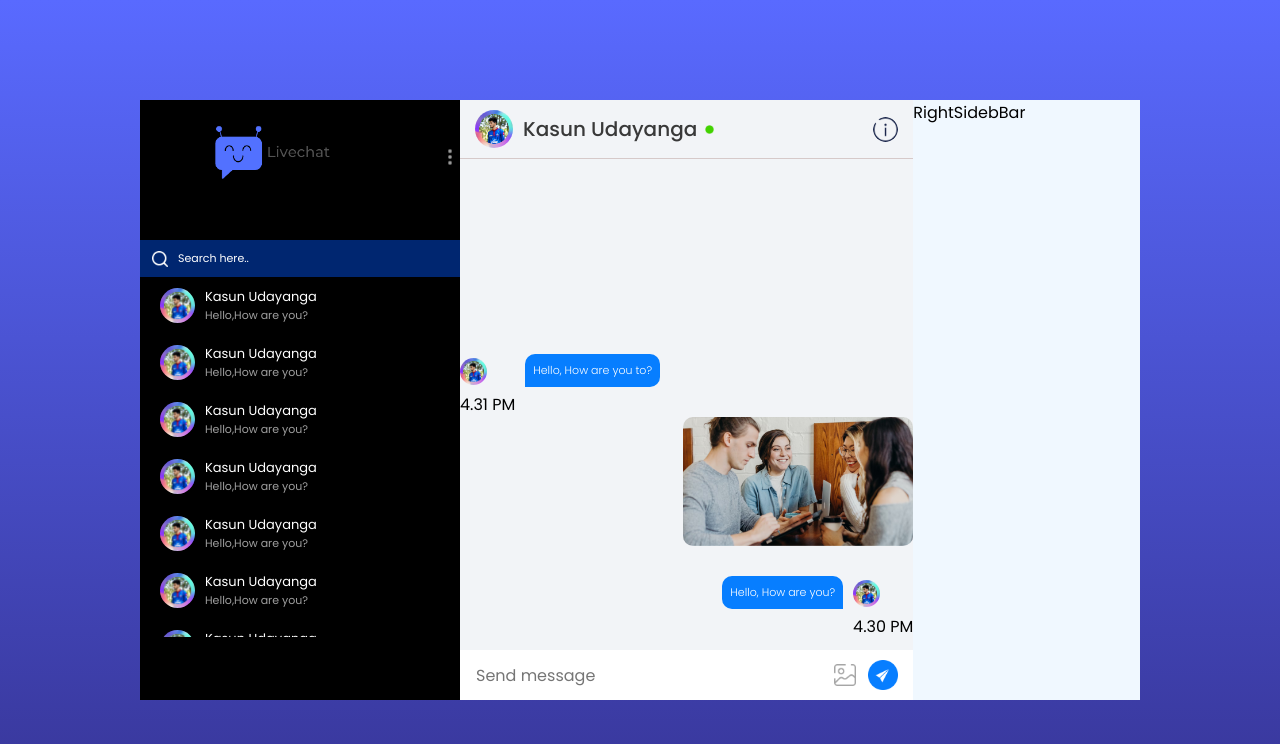
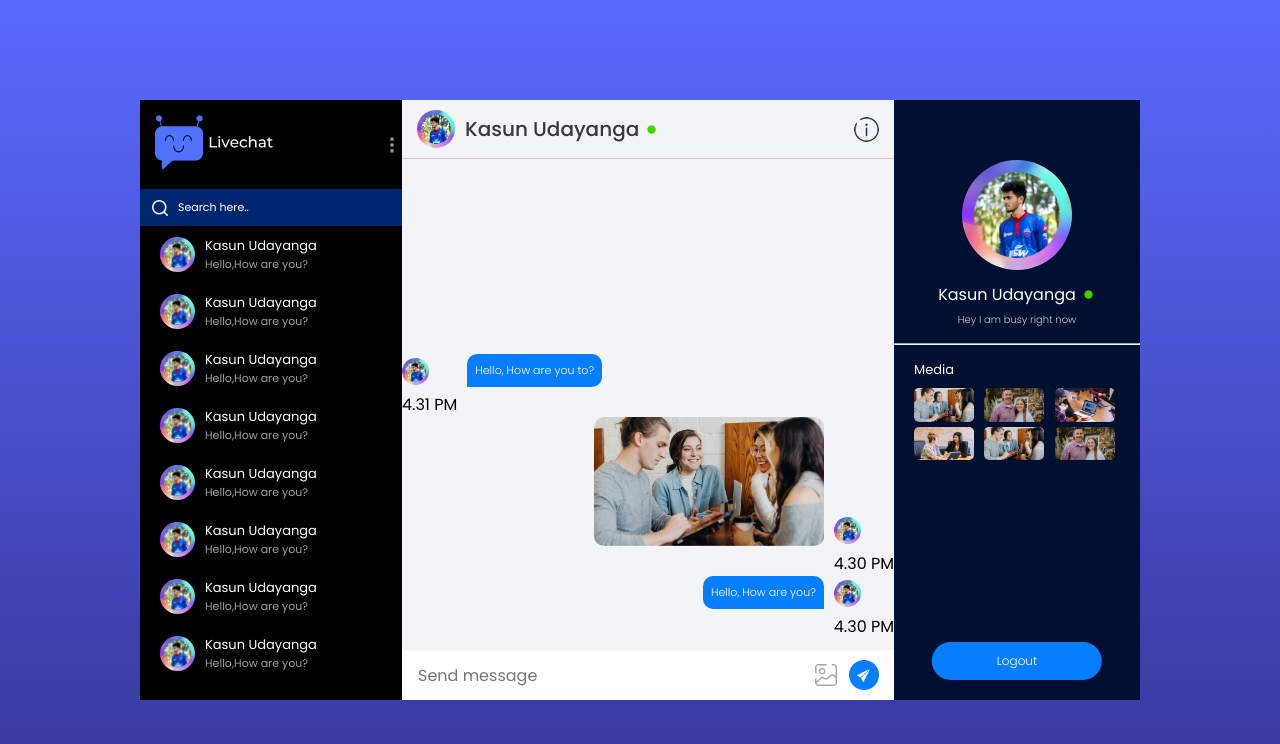
Before and after one commit to KasunUdayanga/Live-chat, a React (Vite) app: page /chat in a window 1280 px wide. Shown: the top 744 px of the page. Built offline with nearby package versions, Linux system fonts and the light colour scheme.

Commit message:
add small changes in left chat box

```diff
--- a/src/App.jsx
+++ b/src/App.jsx
@@ -15,5 +15,5 @@
     </>
   )
 }
-
+//1.40
 export default App
--- a/src/components/ChatBox/ChatBox.jsx
+++ b/src/components/ChatBox/ChatBox.jsx
@@ -21,8 +21,11 @@
 
         <div className="s-msg">
           <img className="msg-img"src={assets.pic1} alt="" />
+          <div>
+              <img src={assets.profile_img} alt="" />
+              <p>4.30 PM</p>
+            </div>
         </div>
-
         <div className="r-msg">
           <p className="msg">
             Hello, How are you to? </p>
--- a/src/components/LeftSidebar/LeftSidebar.css
+++ b/src/components/LeftSidebar/LeftSidebar.css
@@ -4,7 +4,7 @@
     height:75vh;
 }
 .ls-top{
-    padding:20px;
+    padding: px
 }
 .ls-nav{
     display: flex;
@@ -12,9 +12,12 @@
     align-items:center;
 }
 .ls-nav .logo{
-    max-width:300px;
+    max-width:150px;
+    padding-bottom: 10px;
+    padding-top: 10px;
 }
 .ls-nav .menu img{
+    padding-top: 10px;
     max-width:20px;
     opacity: 0.6;
     cursor: pointer;
@@ -25,7 +28,7 @@
     align-items: center;
     gap: 10px;
     padding:10px 12px;
-    margin-top: 20px;
+    margin-top: 2px;
 }
 .ls-search img{
     width: 16px;
@@ -43,7 +46,7 @@
 .ls-list{
     display: flex;
     flex-direction: column;
-    height: 60%;
+    height: 75%;
     overflow-y: scroll;
 }
 .friends img{
@@ -67,9 +70,37 @@
     color: #9f9f9f;
     font-size: 11px;
 }
-.friends :hover{
+.friends:hover{
      background-color: #077EFF;
 }
-.friends :hover span{
+.friends:hover span{
     color: white;
 }
+.ls-nav .menu{
+    position: relative;
+    padding: 10px 0px;
+}
+.menu .sub-menu{
+    position: absolute;
+    top: 100%;
+    right: 0;
+    width: 130px;
+    padding: 20px;
+    border-radius: 5px;
+    background-color: white;
+    color: black;
+    display: none;
+}
+.sub-menu hr{
+    border: none;
+    height: 1px;
+    background: #a4a4a4;
+    margin: 8px 0px;
+}
+.sub-menu p{
+    cursor: pointer;
+    font-size:14px;
+}
+.menu:hover .sub-menu{
+    display: block;
+}
--- a/src/components/LeftSidebar/LeftSidebar.jsx
+++ b/src/components/LeftSidebar/LeftSidebar.jsx
@@ -4,11 +4,16 @@
 const LeftSidebar = () => {
   return (
     <div className='ls'>
-        <div className="is-top">
+        <div className="ls-top">
             <div className="ls-nav">
                 <img src={assets.logo} alt="imag log"className='logo' />
                 <div className="menu">
                     <img src={assets.menu_icon} alt="menu icon" />
+                    <div className="sub-menu">
+                        <p>Edit Profile</p>
+                        <hr />
+                        <p>Logout</p>
+                    </div>
                 </div>
             </div>
             <div className="ls-search">
--- a/src/components/RightSidebBar/RightSidebBar.css
+++ b/src/components/RightSidebBar/RightSidebBar.css
@@ -0,0 +1,68 @@
+.rs{
+    color: white;
+    background: #001030;
+    position: relative;
+    height: 75vh;
+    overflow-y: scroll;
+}
+.rs-profile{
+    text-align: center;
+    margin: auto;
+    max-width: 70%;
+    padding-top: 60px;
+}
+.rs-profile img{
+    width: 110px;
+    aspect-ratio: 1/1;
+    border-radius: 50%;
+}
+
+.rs-profile h3{
+    font-size: 16px;
+    margin: 5px 0px;
+    font-weight: 400;
+    display: flex;
+    align-items: center;
+    justify-content: center;
+    gap: 5px;
+}
+.rs-profile p{
+    font-size: 10px;
+    opacity: 80%;
+    font-weight: 300;
+}
+.rs hr{
+    border-color: aliceblue;
+    margin: 15px 0px;
+}
+.rs-media{
+    padding: 0px 20px;
+    font-size: 13px;
+}
+.rs-media div{
+    max-height: 180px;
+    overflow-y: scroll;
+    display: grid;
+    grid-template-columns: 1fr 1fr 1fr;
+    gap: 5px;
+    margin-top: 8px;
+}
+.rs-media div img{
+    width: 60px;
+    border-radius: 5px;
+    cursor: pointer;
+}
+.rs button{
+    bottom: 20px;
+    left: 50%;
+    transform: translateX(-50%);
+    background: #077eff;
+    color: white;
+    border: none;
+    position: absolute;
+    font-size: 12px;
+    font-weight: 300;
+    padding: 10px 65px;
+    cursor: pointer;
+    border-radius: 40px;
+}
--- a/src/components/RightSidebBar/RightSidebBar.jsx
+++ b/src/components/RightSidebBar/RightSidebBar.jsx
@@ -1,8 +1,28 @@
 import React from 'react'
 import "./RightSidebBar.css"
+import assets from '../../assets/assets'
 const RightSidebBar = () => {
   return (
-    <div>RightSidebBar</div>
+    <div className='rs'>
+      <div className="rs-profile">
+        <img src={assets.profile_img} alt="" />
+        <h3>Kasun Udayanga <img src={assets.green_dot} className='dot' alt="" /></h3>
+        <p>Hey I am busy right now</p>
+      </div>
+<hr/>
+<div className="rs-media">
+  <p>Media</p>
+  <div>
+    <img src={assets.pic1} alt="" />
+    <img src={assets.pic2} alt="" />
+    <img src={assets.pic3} alt="" />
+    <img src={assets.pic4} alt="" />
+    <img src={assets.pic1} alt="" />
+    <img src={assets.pic2} alt="" />
+  </div>
+</div>
+<button>Logout</button>
+    </div>
   )
 }
 
```
Also changed, not shown: src/assets/logo.png.
